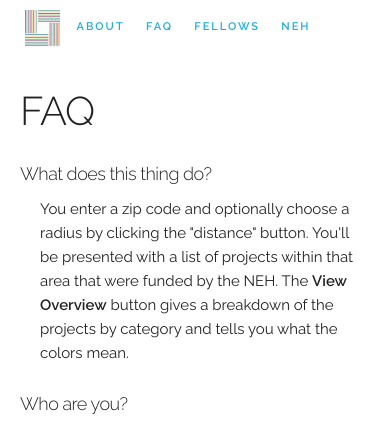
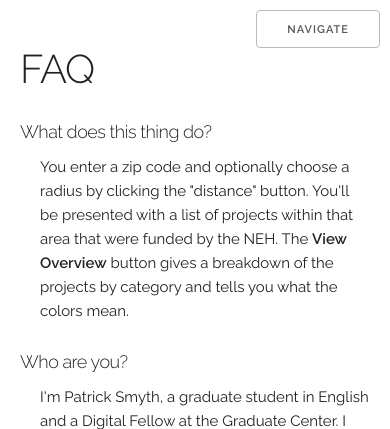
Before and after one commit to smythp/NEH-impact, a Flask app: page /faq in a window 390 px wide. Shown: the top 429 px of the page. Run offline with Flask 2, Linux system fonts and the light colour scheme.

Commit message:
started adding hamburger

```diff
--- a/app/templates/navbar.html
+++ b/app/templates/navbar.html
@@ -1,16 +1,33 @@
+<style>
+ @media (min-width: 600px) {
+   .hamburger {
+     display: none;
+     float:right;
+     margin-left:400px;
+
+   }
+ }
+  @media (max-width: 600px) {
+   .desktop-only {
+     display: none;
+   }
+ }
+
+
+</style>
+
 <nav class="navigation">
-  <a href="#" class="menu-icon">
-  <a href="#" class="menu-icon">
-  </a>
-  <a href="/index.html"><img class="vertical-center" src="{{ url_for('static', filename="img/gcdi_logo_21px.jpg")}}" alt="site hoe"></a>
-  <ul>
+
+
+    <a href="/index.html"><img class="desktop-only vertical-center" src="{{ url_for('static', filename="img/gcdi_logo_21px.jpg")}}" alt="site hoe"></a>
+  <ul class="desktop-only">
     <li><a href="/about">About</a></li>
     <li><a href="/faq">FAQ</a></li>
     <li><a href="https://digitalfellows.commons.gc.cuny.edu/">Fellows</a></li>
     <li><a href="https://www.neh.gov/">NEH</a></li>
+  </ul>
+
+  <button style="position:absolute;top:10px;right:10px" class="hamburger" href="">Navigate</button>
 
 
-
-
-  </ul>
 </nav>
```
